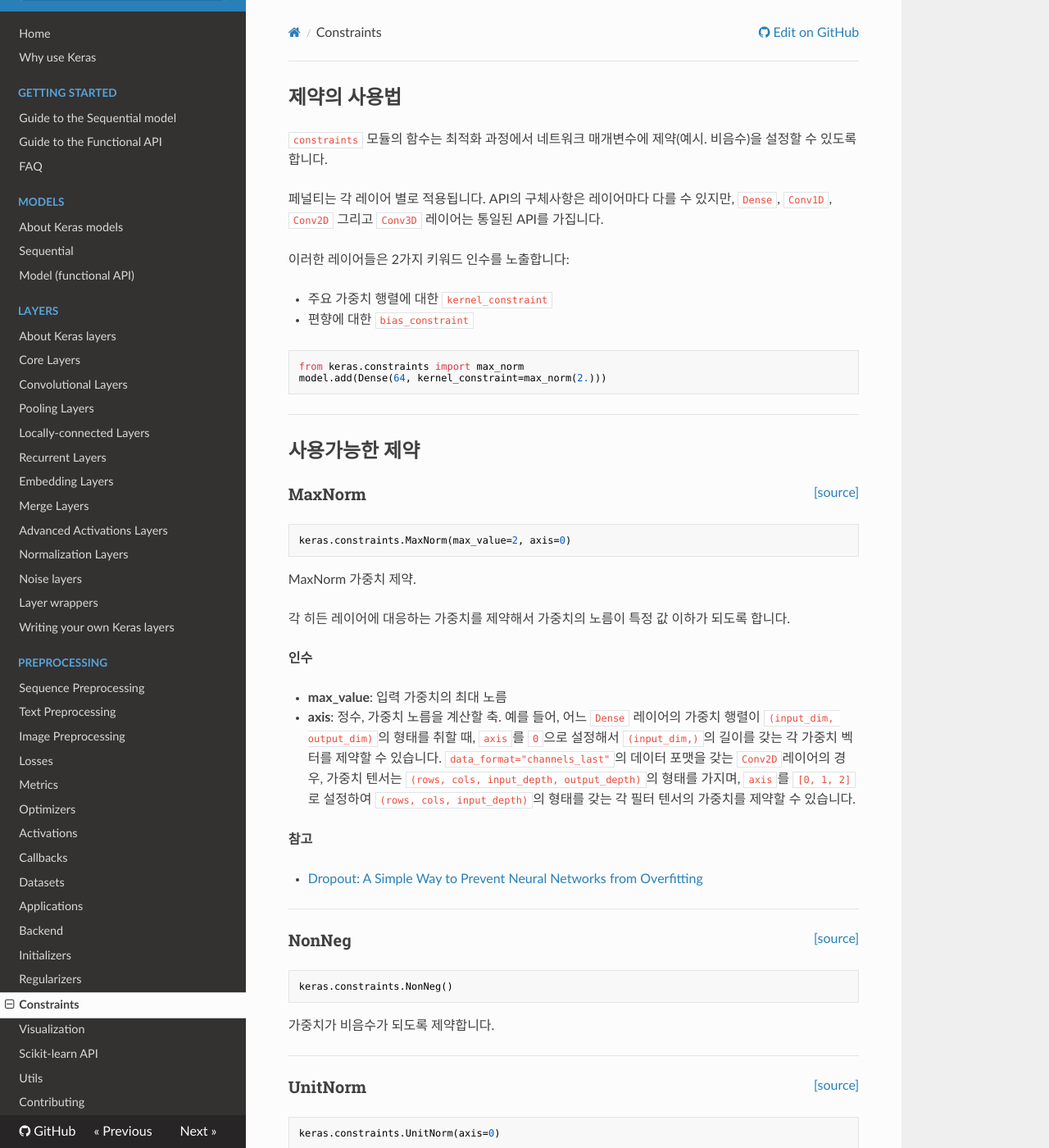
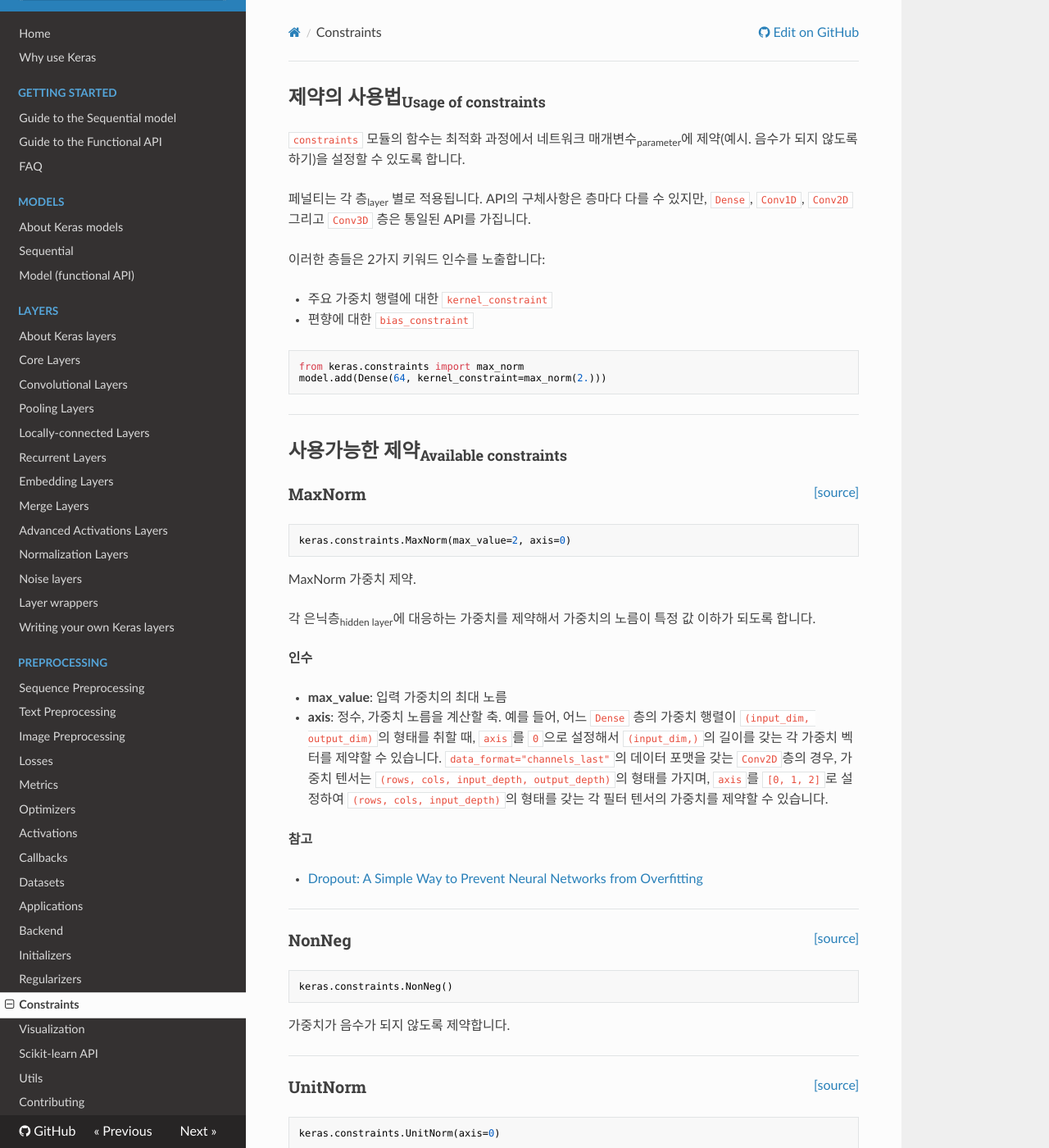
Before and after one commit to keras-team/keras-docs-ko, an MkDocs documentation site: the page built from sources/constraints.md, in a window 1280 px wide and 1400 px high. Shown: the whole window at 82% size. Built offline with MkDocs 1.6.1, drawn with Linux system fonts in a browser that asks for light colours; nearby versions of some CDN libraries; some of the changed text lies outside the part shown.

Commit message:
Update constraints.md

````diff
--- a/sources/constraints.md
+++ b/sources/constraints.md
@@ -1,10 +1,10 @@
-## 제약의 사용법
+## 제약의 사용법<sub>Usage of constraints</sub>
 
-`constraints` 모듈의 함수는 최적화 과정에서 네트워크 매개변수에 제약(예시. 비음수)을 설정할 수 있도록 합니다.
+`constraints` 모듈의 함수는 최적화 과정에서 네트워크 매개변수<sub>parameter</sub>에 제약(예시. 음수가 되지 않도록 하기)을 설정할 수 있도록 합니다.
 
-페널티는 각 레이어 별로 적용됩니다. API의 구체사항은 레이어마다 다를 수 있지만, `Dense`, `Conv1D`, `Conv2D` 그리고 `Conv3D` 레이어는 통일된 API를 가집니다.
+페널티는 각 층<sub>layer</sub> 별로 적용됩니다. API의 구체사항은 층마다 다를 수 있지만, `Dense`, `Conv1D`, `Conv2D` 그리고 `Conv3D` 층은 통일된 API를 가집니다.
 
-이러한 레이어들은 2가지 키워드 인수를 노출합니다:
+이러한 층들은 2가지 키워드 인수를 노출합니다:
 
 - 주요 가중치 행렬에 대한 `kernel_constraint`
 - 편향에 대한 `bias_constraint`
@@ -17,7 +17,7 @@ model.add(Dense(64, kernel_constraint=max_norm(2.)))
 
 ---
 
-## 사용가능한 제약
+## 사용가능한 제약<sub>Available constraints</sub>
 
 <span style="float:right;">[[source]](https://github.com/keras-team/keras/blob/master/keras/constraints.py#L22)</span>
 ### MaxNorm
@@ -28,18 +28,18 @@ keras.constraints.MaxNorm(max_value=2, axis=0)
 
 MaxNorm 가중치 제약.
 
-각 히든 레이어에 대응하는 가중치를 제약해서
+각 은닉층<sub>hidden layer</sub>에 대응하는 가중치를 제약해서
 가중치의 노름이 특정 값 이하가 되도록 합니다.
 
 __인수__
 
 - __max_value__: 입력 가중치의 최대 노름
 - __axis__: 정수, 가중치 노름을 계산할 축.
-    예를 들어, 어느 `Dense` 레이어의 가중치 행렬이
+    예를 들어, 어느 `Dense` 층의 가중치 행렬이
     `(input_dim, output_dim)`의 형태를 취할 때,
     `axis`를 `0`으로 설정해서 `(input_dim,)`의 길이를 갖는
     각 가중치 벡터를 제약할 수 있습니다.
-    `data_format="channels_last"`의 데이터 포맷을 갖는 `Conv2D`레이어의 경우,
+    `data_format="channels_last"`의 데이터 포맷을 갖는 `Conv2D`층의 경우,
     가중치 텐서는
     `(rows, cols, input_depth, output_depth)`의 형태를 가지며,
     `axis`를 `[0, 1, 2]`로 설정하여
@@ -60,7 +60,7 @@ __참고__
 keras.constraints.NonNeg()
 ```
 
-가중치가 비음수가 되도록 제약합니다.
+가중치가 음수가 되지 않도록 제약합니다.
 
 ----
 
@@ -71,16 +71,16 @@ keras.constraints.NonNeg()
 keras.constraints.UnitNorm(axis=0)
 ```
 
-각 히든 레이어 유닛에 대응하는 가중치가 단위 노름을 가지도록 제약합니다.
+각 은닉 유닛<sub>hidden unit</sub>에 대응하는 가중치가 단위 노름을 가지도록 제약합니다.
 
 __인수__
 
 - __axis__: 정수,가중치 노름을 계산할 축.
-    예를 들어, 어느 `Dense` 레이어의 가중치 행렬이
+    예를 들어, 어느 `Dense` 층의 가중치 행렬이
     `(input_dim, output_dim)`의 형태를 취할 때,
     `axis`를 `0`으로 설정해서 `(input_dim,)`의 길이를 갖는
     각 가중치 벡터를 제약할 수 있습니다.
-    `data_format='channels_last'`의 데이터 포맷을 갖는 `Conv2D`레이어의 경우,
+    `data_format='channels_last'`의 데이터 포맷을 갖는 `Conv2D`층의 경우,
     가중치 텐서는
     `(rows, cols, input_depth, output_depth)`의 형태를 가지며,
     `axis`를 `[0, 1, 2]`로 설정하여
@@ -98,7 +98,7 @@ keras.constraints.MinMaxNorm(min_value=0.0, max_value=1.0, rate=1.0, axis=0)
 
 MinMaxNorm 가중치 제약.
 
-각 히든 레이어에 대응하는 가중치를 제약해서
+각 은닉층에 대응하는 가중치를 제약해서
 가중치의 노름이 상한과 하한 사이의 값을 가지도록 합니다.
 
 __인수__
@@ -113,11 +113,11 @@ __인수__
     매 단계마다 가중치가 리스케일되어
     원하는 간격 사이의 값에 천천히 가까워지도록 함을 말합니다.
 - __axis__: 정수, 가중치 노름을 계산할 축.
-    예를 들어, 어느 `Dense` 레이어의 가중치 행렬이
+    예를 들어, 어느 `Dense` 층의 가중치 행렬이
     `(input_dim, output_dim)`의 형태를 취할 때,
     `axis`를 `0`으로 설정해서 `(input_dim,)`의 길이를 갖는
     각 가중치 벡터를 제약할 수 있습니다.
-    `data_format='channels_last'`의 데이터 포맷을 갖는 `Conv2D`레이어의 경우,
+    `data_format='channels_last'`의 데이터 포맷을 갖는 `Conv2D`층의 경우,
     가중치 텐서는
     `(rows, cols, input_depth, output_depth)`의 형태를 가지며,
     `axis`를 `[0, 1, 2]`로 설정하여
````
